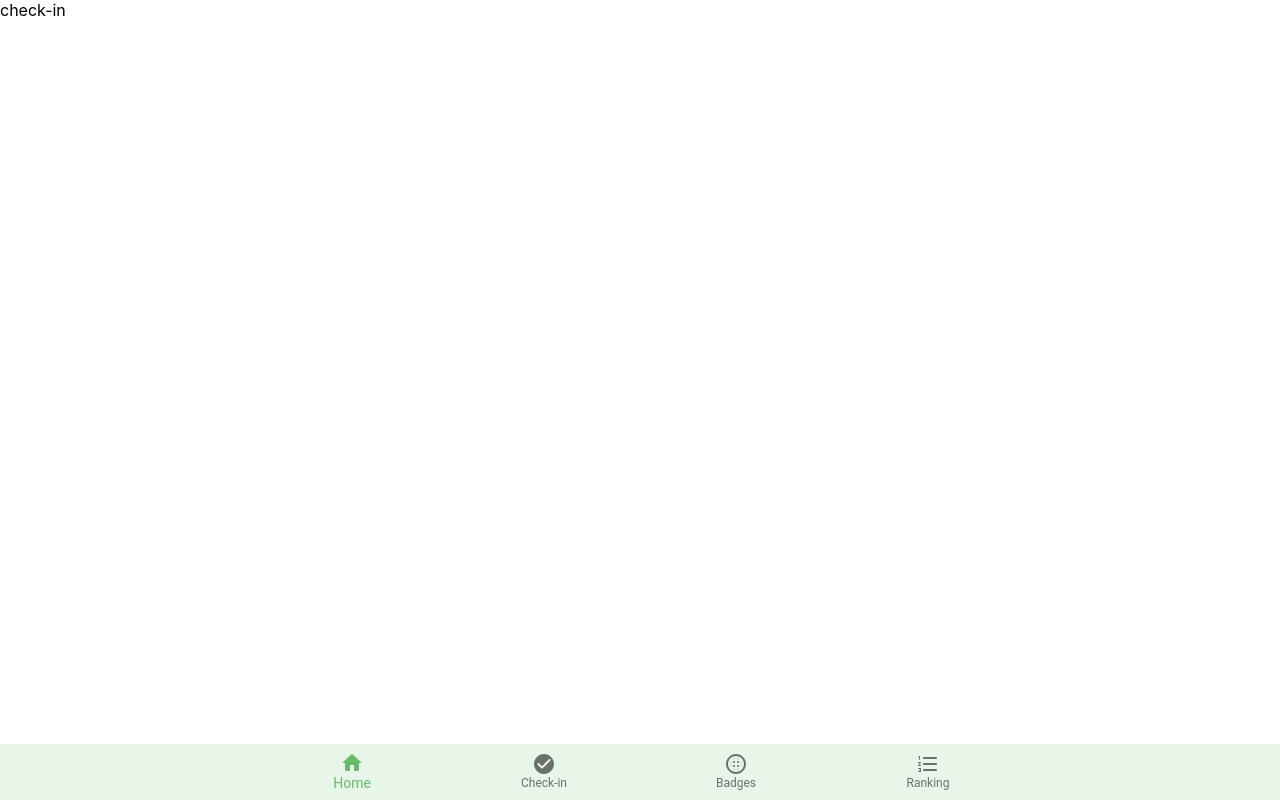
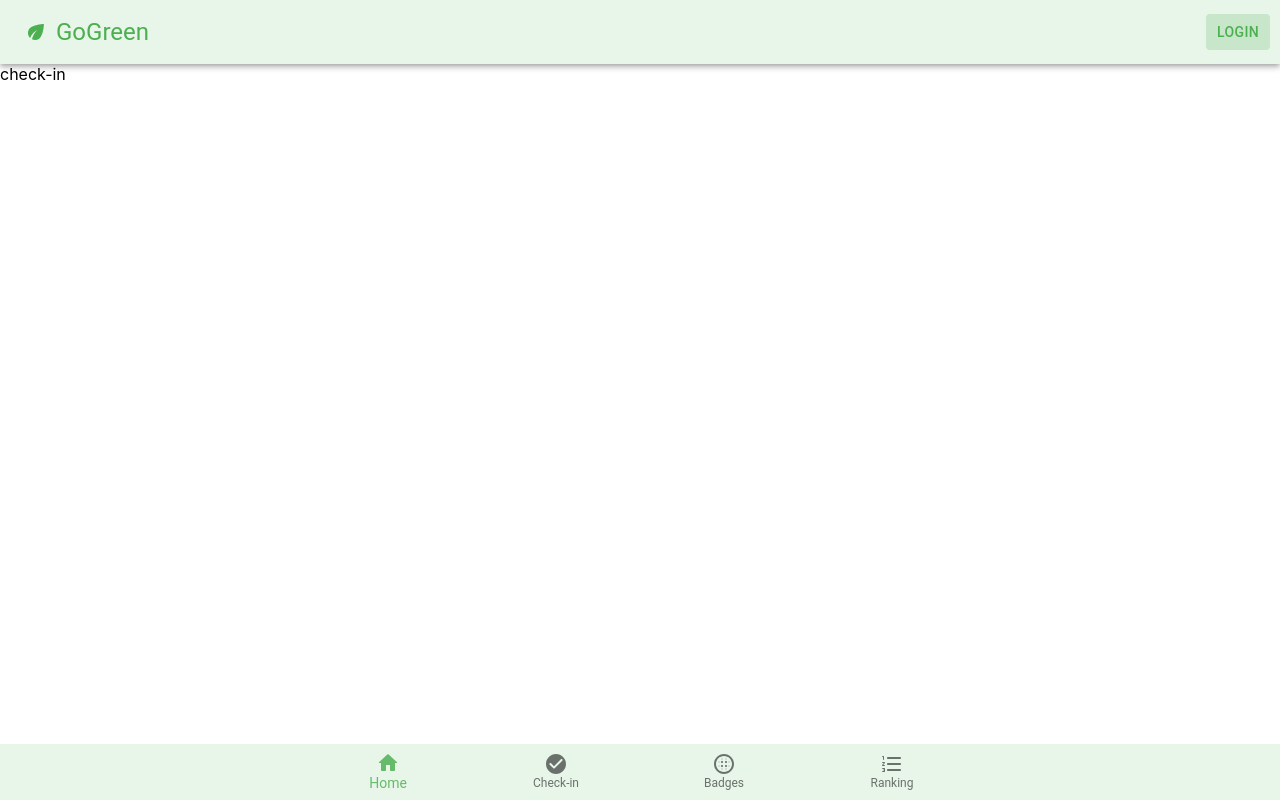
Before and after one commit to YichengShen/go-green, a React (Create React App) app: page /check-in in a window 1280 px wide. Built offline with nearby package versions, Linux system fonts and the light colour scheme.

Commit message:
add header

```diff
--- a/src/components/App.js
+++ b/src/components/App.js
@@ -2,6 +2,7 @@ import React from "react";
 import { BrowserRouter as Router, Switch, Route } from "react-router-dom";
 import { Grid } from "@material-ui/core";
 import BottomNav from "./BottomNav";
+import Header from "./Header";
 
 const App = () => {
   return (
@@ -9,7 +10,7 @@ const App = () => {
       <div>
         <Grid container direction="column">
           <Grid item xs={12}>
-            {/* <Header onSearch={handleSearch} /> */}
+            <Header />
           </Grid>
           <Grid item>
             <main>
--- a/src/components/BottomNav.js
+++ b/src/components/BottomNav.js
@@ -16,11 +16,12 @@ const navTheme = createMuiTheme({
         position: "fixed",
         bottom: 0,
         width: "100%",
-        backgroundColor: "#e8f5e9",
+        backgroundColor: green[50],
       },
     },
     MuiBottomNavigationAction: {
       root: {
+        boxSizing: "border-box",
         "&:hover": {
           color: green[700],
         },
--- /dev/null
+++ b/src/components/Header.js
@@ -0,0 +1,58 @@
+import React from "react";
+import { Link } from "react-router-dom";
+import { MuiThemeProvider, createMuiTheme } from "@material-ui/core/styles";
+import AppBar from "@material-ui/core/AppBar";
+import Toolbar from "@material-ui/core/Toolbar";
+import Typography from "@material-ui/core/Typography";
+import IconButton from "@material-ui/core/IconButton";
+import EcoRoundedIcon from "@material-ui/icons/EcoRounded";
+import { Box, Button } from "@material-ui/core";
+import { green } from "@material-ui/core/colors";
+
+const headerTheme = createMuiTheme({
+  overrides: {
+    MuiAppBar: {
+      colorPrimary: {
+        color: green[500],
+        backgroundColor: green[50],
+      },
+    },
+    MuiButton: {
+      root: {
+        position: "absolute",
+        right: 10,
+        color: green[500],
+        backgroundColor: green[100],
+        "&:hover": {
+          color: green[700],
+          backgroundColor: green[200],
+        },
+      },
+    },
+  },
+});
+
+const Header = () => {
+  return (
+    <MuiThemeProvider theme={headerTheme}>
+      <AppBar position="static">
+        <Toolbar>
+          <IconButton
+            component={Link}
+            to="/"
+            edge="start"
+            color="inherit"
+            aria-label="home"
+          >
+            <EcoRoundedIcon />
+            <Box mr={1} />
+            <Typography variant="h5">GoGreen</Typography>
+          </IconButton>
+          <Button>Login</Button>
+        </Toolbar>
+      </AppBar>
+    </MuiThemeProvider>
+  );
+};
+
+export default Header;
--- a/src/theme.js
+++ b/src/theme.js
@@ -1,17 +1,31 @@
 // TODO: Update this import
 import { unstable_createMuiStrictModeTheme as createMuiTheme } from "@material-ui/core";
-import blue from "@material-ui/core/colors/blue";
+import green from "@material-ui/core/colors/green";
 import pink from "@material-ui/core/colors/pink";
 
 const theme = createMuiTheme({
   palette: {
     primary: {
-      main: blue[500],
+      main: green[500],
     },
     secondary: {
       main: pink[500],
     },
   },
+  typography: {
+    fontFamily: [
+      "-apple-system",
+      "BlinkMacSystemFont",
+      '"Segoe UI"',
+      "Roboto",
+      '"Helvetica Neue"',
+      "Arial",
+      "sans-serif",
+      '"Apple Color Emoji"',
+      '"Segoe UI Emoji"',
+      '"Segoe UI Symbol"',
+    ].join(","),
+  },
 });
 
 export default theme;
```
Also changed, not shown: public/manifest.json.
